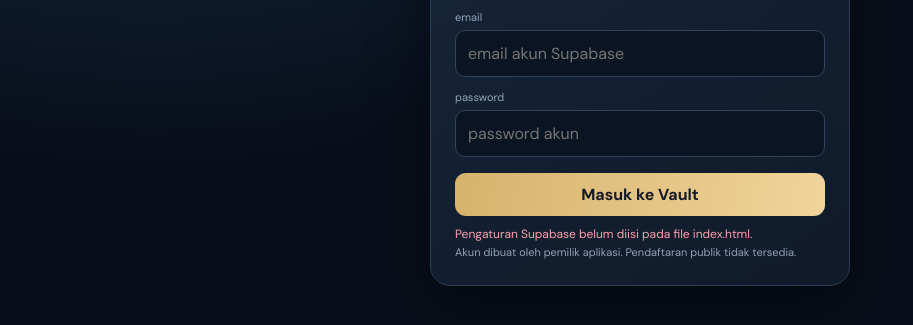
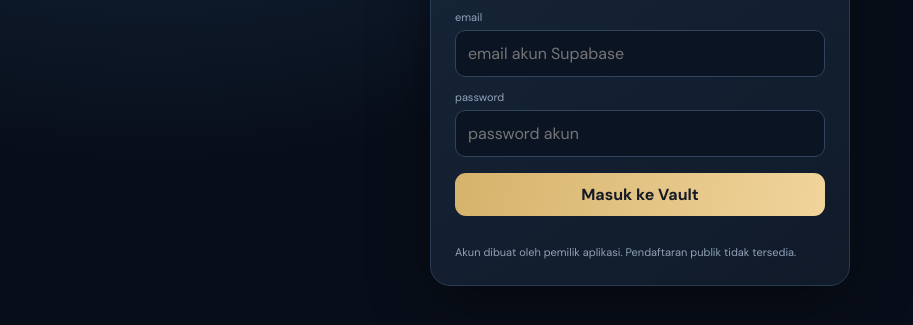
Before and after one commit to hanzz-anjay/vault-finance-hanzz, a website: page index.html in a window 1280 px wide. Shown: the part 343-668 px from the top of the page, without its empty margins (0-913 px from the left). Drawn offline with nearby package versions, Linux system fonts and the light colour scheme.

Commit message:
Update index.html

```diff
--- a/index.html
+++ b/index.html
@@ -40,8 +40,8 @@
 <script>
 const $=id=>document.getElementById(id),fmt=n=>new Intl.NumberFormat('id-ID',{style:'currency',currency:'IDR',maximumFractionDigits:0}).format(n||0),load=(k,d)=>{try{return JSON.parse(localStorage.getItem(k))??d}catch{return d}};
 // Isi dua nilai ini memakai Project URL dan Publishable Key dari Supabase.
-const SUPABASE_URL='PASTE_PROJECT_URL_DI_SINI';
-const SUPABASE_PUBLISHABLE_KEY='PASTE_PUBLISHABLE_KEY_DI_SINI';
+const SUPABASE_URL='https://srgsjitzxkoiayoxfafr.supabase.co';
+const SUPABASE_PUBLISHABLE_KEY='sb_publishable_REfebtSPdn-Pl8MKFg9nFg_AzxVoiWi';
 let sb=null,currentUser=null,cloudReady=false,cloudTimer=null,appChannel=null,appDataApplying=false;
 function setCloudStatus(s){$('cloudStatus').textContent=s}
 function snapshot(){return {transactions:tx,assets:assets,reminders:rem,goal:goal}}
```
